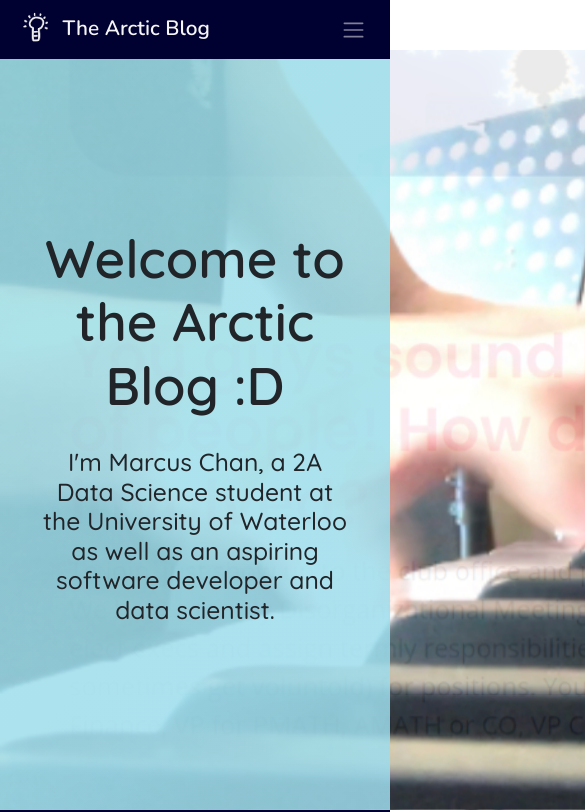
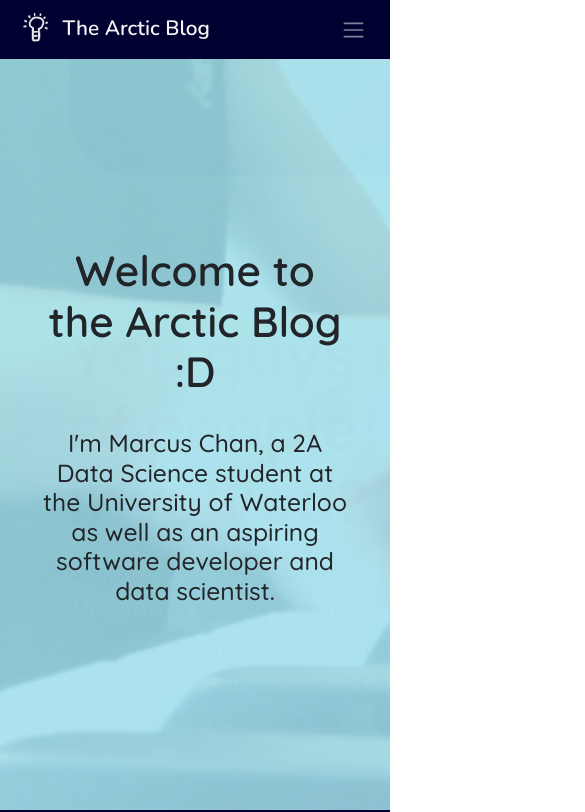
Before and after one commit to mcpenguin/the-arctic-blog, a React (Create React App) app: page / in a window 390 px wide. Shown: the top 812 px of the page, 585 px wide, since content can reach past the window. Built offline with nearby package versions, Linux system fonts and the light colour scheme.

Commit message:
fixed carousel media issues on mobile

```diff
--- a/src/components/TopCarousel/TopCarousel.scss
+++ b/src/components/TopCarousel/TopCarousel.scss
@@ -30,7 +30,13 @@
 
 				h1 {
 					margin-bottom: 30px;
+
+					@media (max-width: $tablet_width) {
+						font-size: 2.4em;
+					}
 				}
+
+
 
 				@media (max-width: $tablet_width) {
 					width: 80%;
@@ -44,6 +50,14 @@
 		$n: 6; // number of images
 
 		$t: ($a + $b) * $n; // total animation duration
+
+		position: relative;
+        width: 100%;
+        // min-width: 900px;
+        height: 90vh;
+        overflow-y: hidden;
+		overflow-x: hidden;
+
 		.carousel-image {
 			position: absolute;
 			opacity: 1;
```
